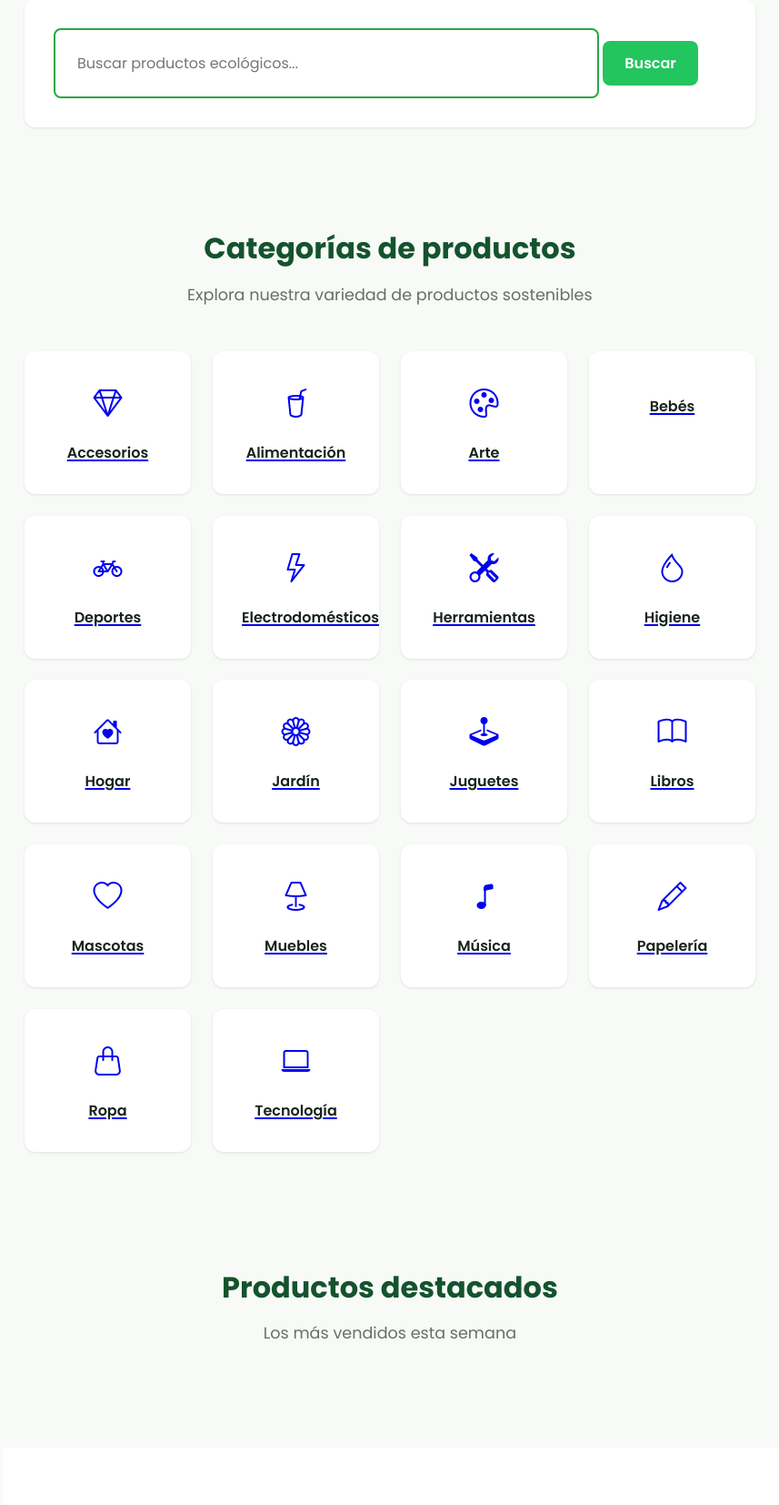
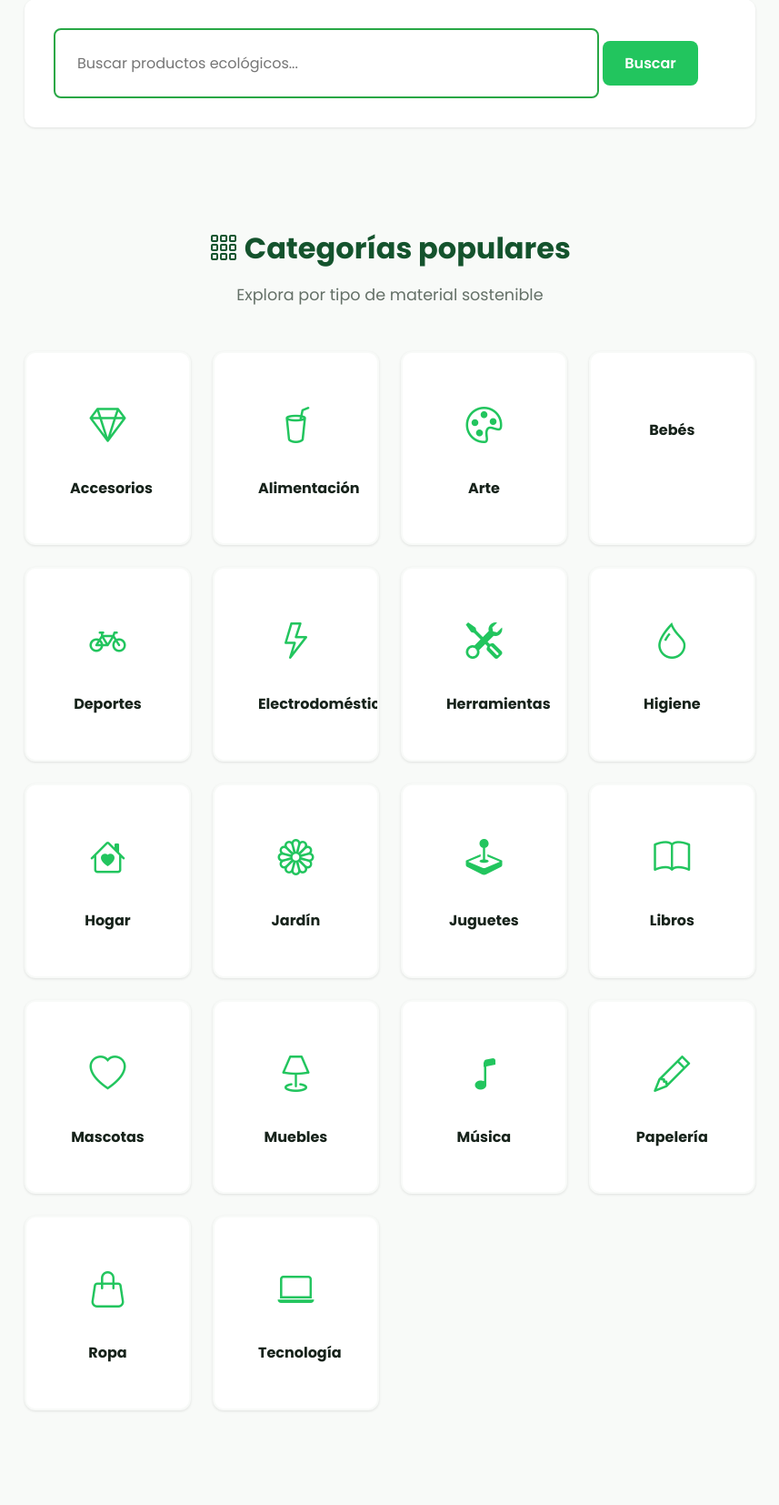
Before and after one commit to xdelepepe36-xd/EcoMarket, a Flask app: page / in a window 1280 px wide. Shown: the part 1088-2742 px from the top of the page at 91% size, without its empty margins (61-918 px from the left). Run offline with Flask 3, Linux system fonts and the light colour scheme; data comes from the database, SQL or seed files in the repository; data that the repository does not hold is empty.

Commit message:
Mejorar categorías con diseño moderno y animaciones

```diff
--- a/static/ecomarket-rediseño.css
+++ b/static/ecomarket-rediseño.css
@@ -3455,3 +3455,85 @@ html { scroll-behavior: smooth; }
     width: 200px;
     height: 200px;
 }
+
+
+/* Categorías modernas */
+.categoria-card-modern {
+    background: var(--blanco);
+    border-radius: var(--border-radius-lg);
+    padding: var(--spacing-xl);
+    text-align: center;
+    box-shadow: var(--shadow-sm);
+    transition: all var(--transition-normal);
+    cursor: pointer;
+    text-decoration: none;
+    position: relative;
+    overflow: hidden;
+    border: 2px solid var(--gris-verdoso);
+}
+
+.categoria-card-modern::before {
+    content: '';
+    position: absolute;
+    top: 0;
+    left: 0;
+    right: 0;
+    bottom: 0;
+    background: linear-gradient(135deg, var(--verde-claro) 0%, var(--blanco) 100%);
+    opacity: 0;
+    transition: opacity var(--transition-normal);
+    z-index: 0;
+}
+
+.categoria-card-modern:hover::before {
+    opacity: 1;
+}
+
+.categoria-card-modern:hover {
+    transform: translateY(-8px);
+    box-shadow: var(--shadow-lg);
+    border-color: var(--verde-intenso);
+}
+
+.categoria-icon-modern {
+    font-size: 2.5rem;
+    color: var(--verde-intenso);
+    margin-bottom: var(--spacing-md);
+    position: relative;
+    z-index: 1;
+    transition: transform var(--transition-normal);
+}
+
+.categoria-card-modern:hover .categoria-icon-modern {
+    transform: scale(1.2);
+}
+
+.categoria-nombre-modern {
+    font-weight: 700;
+    color: var(--gris-oscuro);
+    font-size: 1rem;
+    position: relative;
+    z-index: 1;
+}
+
+.categoria-arrow {
+    position: absolute;
+    bottom: var(--spacing-md);
+    right: var(--spacing-md);
+    width: 30px;
+    height: 30px;
+    background: var(--verde-intenso);
+    border-radius: 50%;
+    display: flex;
+    align-items: center;
+    justify-content: center;
+    color: var(--blanco);
+    opacity: 0;
+    transform: translateX(10px);
+    transition: all var(--transition-normal);
+}
+
+.categoria-card-modern:hover .categoria-arrow {
+    opacity: 1;
+    transform: translateX(0);
+}
--- a/templates/index.html
+++ b/templates/index.html
@@ -98,13 +98,13 @@
 <section class="categorias-section section">
     <div class="container">
         <div class="section-title">
-            <h2>Categorías de productos</h2>
-            <p>Explora nuestra variedad de productos sostenibles</p>
+            <h2><i class="bi bi-grid-3x3-gap"></i> Categorías populares</h2>
+            <p>Explora por tipo de material sostenible</p>
         </div>
         <div class="categorias-grid">
             {% for cat in categorias %}
-            <a href="{{ url_for('productos_view', categoria=cat) }}" class="categoria-card">
-                <div class="categoria-icon">
+            <a href="{{ url_for('productos_view', categoria=cat) }}" class="categoria-card-modern">
+                <div class="categoria-icon-modern">
                     {% if cat == 'Hogar' %}<i class="bi bi-house-heart"></i>
                     {% elif cat == 'Accesorios' %}<i class="bi bi-gem"></i>
                     {% elif cat == 'Higiene' %}<i class="bi bi-droplet"></i>
@@ -125,7 +125,10 @@
                     {% elif cat == 'Muebles' %}<i class="bi bi-lamp"></i>
                     {% else %}<i class="bi bi-box-seam"></i>{% endif %}
                 </div>
-                <div class="categoria-nombre">{{ cat }}</div>
+                <div class="categoria-nombre-modern">{{ cat }}</div>
+                <div class="categoria-arrow">
+                    <i class="bi bi-arrow-right"></i>
+                </div>
             </a>
             {% endfor %}
         </div>
```
Also changed, not shown: 3 other files.
